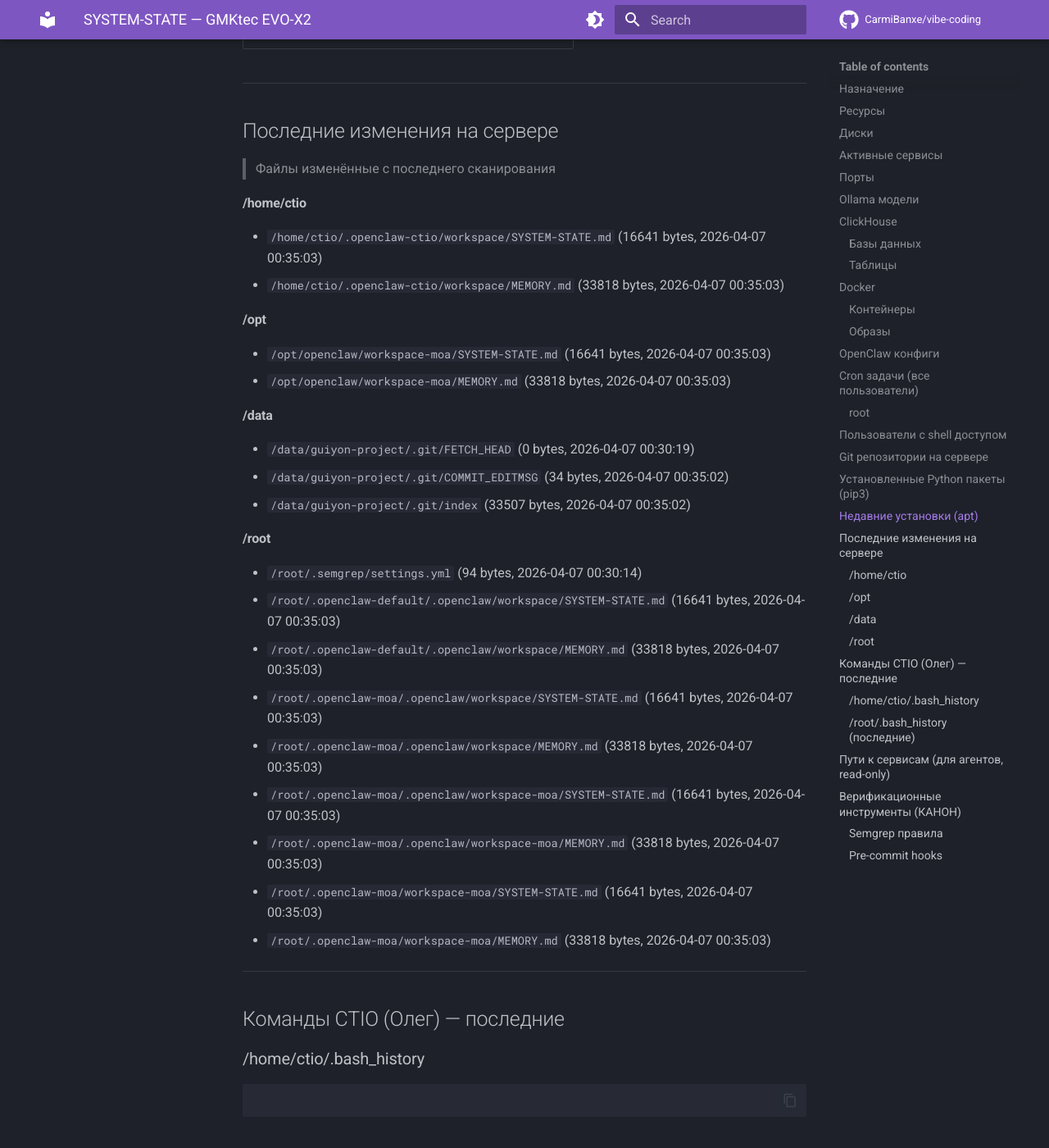
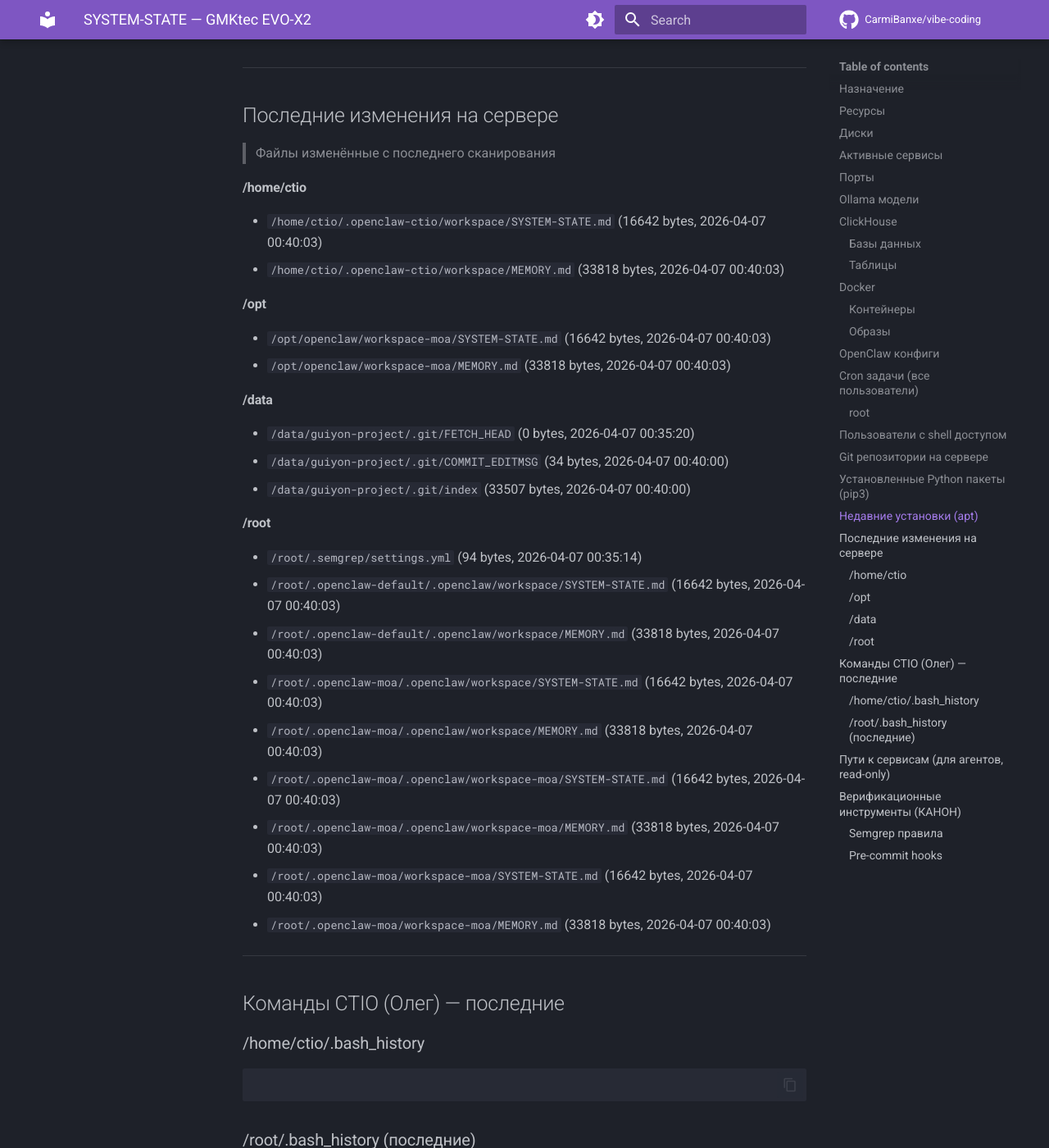
Before and after one commit to CarmiBanxe/vibe-coding, an MkDocs documentation site: the page built from docs/SYSTEM-STATE.md, in a window 1280 px wide and 1400 px high, scrolled down 13841 px. Shown: the whole window at 82% size. Built offline with MkDocs 1.6.1 and Material for MkDocs 9.7.7, drawn with Linux system fonts in a browser that asks for light colours; comment, search, counter and statistics services are not loaded; some of the changed text lies outside the part shown.

Commit message:
auto: SYSTEM-STATE v2 update (2026-04-07 00:40 CEST)

```diff
--- a/docs/SYSTEM-STATE.md
+++ b/docs/SYSTEM-STATE.md
@@ -1,6 +1,6 @@
 # SYSTEM-STATE — GMKtec EVO-X2
 > Автоматически обновляется каждые 5 минут
-> Последнее сканирование: 2026-04-07 00:35 CEST
+> Последнее сканирование: 2026-04-07 00:40 CEST
 > Источник: ctio-watcher.sh v2 (cron)
 
 ## Назначение
@@ -11,8 +11,8 @@
 ---
 
 ## Ресурсы
-- RAM: 11Gi / 30Gi (free: 1.8Gi)
-- Load: 2.22 2.18 2.30
+- RAM: 11Gi / 30Gi (free: 2.0Gi)
+- Load: 2.09 2.15 2.25
 - GPU VRAM used: 58.5 GB
 
 ## Диски
@@ -188,8 +187,8 @@
 | qwen3-banxe-v2:latest | 17.3 GB | 2026-04-03 |
 | qwen3-banxe:latest | 17.3 GB | 2026-04-02 |
 | qwen3:30b-a3b | 17.3 GB | 2026-04-02 |
+| huihui_ai/glm-4.7-flash-abliterated:latest | 17.5 GB | 2026-03-26 |
 | gurubot/gpt-oss-derestricted:20b | 14.7 GB | 2026-03-26 |
-| huihui_ai/glm-4.7-flash-abliterated:latest | 17.5 GB | 2026-03-26 |
 
 ## ClickHouse
 ### Базы данных
@@ -250,8 +249,8 @@
 | marble-src-marble-frontend:latest | 757MB |
 | marble-src-marble-backend:latest | 255MB |
 | andreysenov/firebase-tools:latest | 1.47GB |
+| jube.app:latest | 646MB |
 | <none>:<none> | 646MB |
-| jube.app:latest | 646MB |
 | mongo:8 | 950MB |
 | postgis/postgis:17-3.5 | 637MB |
 | postgres:17 | 453MB |
@@ -380,28 +379,28 @@
 
 
 #### /home/ctio
-- `/home/ctio/.openclaw-ctio/workspace/SYSTEM-STATE.md` (16641 bytes, 2026-04-07 00:35:03)
-- `/home/ctio/.openclaw-ctio/workspace/MEMORY.md` (33818 bytes, 2026-04-07 00:35:03)
+- `/home/ctio/.openclaw-ctio/workspace/SYSTEM-STATE.md` (16642 bytes, 2026-04-07 00:40:03)
+- `/home/ctio/.openclaw-ctio/workspace/MEMORY.md` (33818 bytes, 2026-04-07 00:40:03)
 
 #### /opt
-- `/opt/openclaw/workspace-moa/SYSTEM-STATE.md` (16641 bytes, 2026-04-07 00:35:03)
-- `/opt/openclaw/workspace-moa/MEMORY.md` (33818 bytes, 2026-04-07 00:35:03)
+- `/opt/openclaw/workspace-moa/SYSTEM-STATE.md` (16642 bytes, 2026-04-07 00:40:03)
+- `/opt/openclaw/workspace-moa/MEMORY.md` (33818 bytes, 2026-04-07 00:40:03)
 
 #### /data
-- `/data/guiyon-project/.git/FETCH_HEAD` (0 bytes, 2026-04-07 00:30:19)
-- `/data/guiyon-project/.git/COMMIT_EDITMSG` (34 bytes, 2026-04-07 00:35:02)
-- `/data/guiyon-project/.git/index` (33507 bytes, 2026-04-07 00:35:02)
+- `/data/guiyon-project/.git/FETCH_HEAD` (0 bytes, 2026-04-07 00:35:20)
+- `/data/guiyon-project/.git/COMMIT_EDITMSG` (34 bytes, 2026-04-07 00:40:00)
+- `/data/guiyon-project/.git/index` (33507 bytes, 2026-04-07 00:40:00)
 
 #### /root
-- `/root/.semgrep/settings.yml` (94 bytes, 2026-04-07 00:30:14)
-- `/root/.openclaw-default/.openclaw/workspace/SYSTEM-STATE.md` (16641 bytes, 2026-04-07 00:35:03)
-- `/root/.openclaw-default/.openclaw/workspace/MEMORY.md` (33818 bytes, 2026-04-07 00:35:03)
-- `/root/.openclaw-moa/.openclaw/workspace/SYSTEM-STATE.md` (16641 bytes, 2026-04-07 00:35:03)
-- `/root/.openclaw-moa/.openclaw/workspace/MEMORY.md` (33818 bytes, 2026-04-07 00:35:03)
-- `/root/.openclaw-moa/.openclaw/workspace-moa/SYSTEM-STATE.md` (16641 bytes, 2026-04-07 00:35:03)
-- `/root/.openclaw-moa/.openclaw/workspace-moa/MEMORY.md` (33818 bytes, 2026-04-07 00:35:03)
-- `/root/.openclaw-moa/workspace-moa/SYSTEM-STATE.md` (16641 bytes, 2026-04-07 00:35:03)
-- `/root/.openclaw-moa/workspace-moa/MEMORY.md` (33818 bytes, 2026-04-07 00:35:03)
+- `/root/.semgrep/settings.yml` (94 bytes, 2026-04-07 00:35:14)
+- `/root/.openclaw-default/.openclaw/workspace/SYSTEM-STATE.md` (16642 bytes, 2026-04-07 00:40:03)
+- `/root/.openclaw-default/.openclaw/workspace/MEMORY.md` (33818 bytes, 2026-04-07 00:40:03)
+- `/root/.openclaw-moa/.openclaw/workspace/SYSTEM-STATE.md` (16642 bytes, 2026-04-07 00:40:03)
+- `/root/.openclaw-moa/.openclaw/workspace/MEMORY.md` (33818 bytes, 2026-04-07 00:40:03)
+- `/root/.openclaw-moa/.openclaw/workspace-moa/SYSTEM-STATE.md` (16642 bytes, 2026-04-07 00:40:03)
+- `/root/.openclaw-moa/.openclaw/workspace-moa/MEMORY.md` (33818 bytes, 2026-04-07 00:40:03)
+- `/root/.openclaw-moa/workspace-moa/SYSTEM-STATE.md` (16642 bytes, 2026-04-07 00:40:03)
+- `/root/.openclaw-moa/workspace-moa/MEMORY.md` (33818 bytes, 2026-04-07 00:40:03)
 
 ---
 
```
Also changed, not shown: other parts of docs/SYSTEM-STATE.md (+1 -2 lines).
